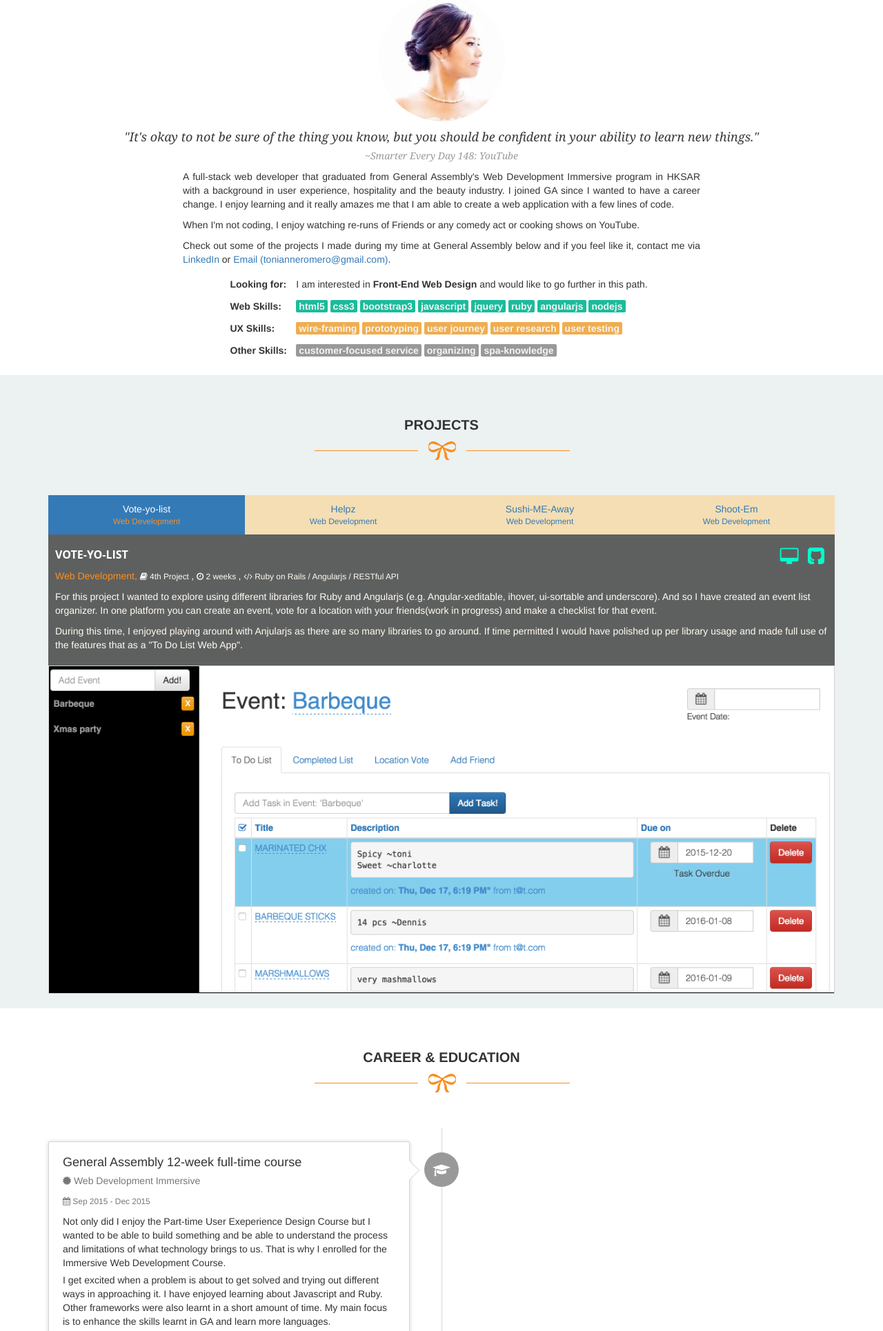
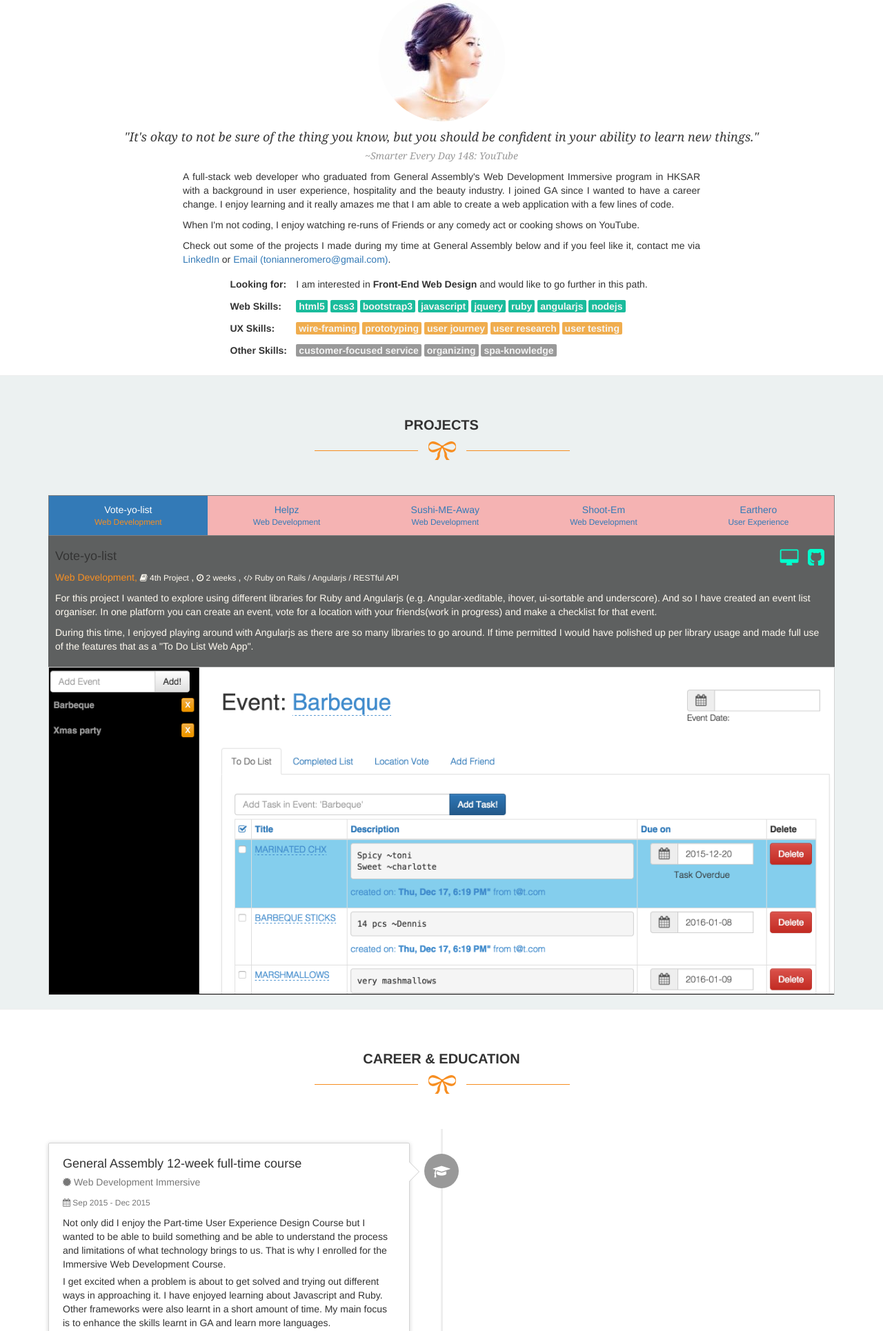
Before and after one commit to tonianner/tonianner.github.io, a PHP site: page / in a window 1280 px wide. Shown: the part 858-2788 px from the top of the page at 69% size. Run offline with PHP 8.4, Linux system fonts and the light colour scheme; grey boxes labelled with a size stand in for pictures from a placeholder-image service; some libraries are stand-ins or nearby versions.

Commit message:
changed color of carousell

```diff
--- a/assets/css/main.css
+++ b/assets/css/main.css
@@ -54,7 +54,8 @@ nav,
   display:block;
 }
 #myCarousel .nav {
-  background: wheat;
+  background: #F5B3B3;
+  border: 1px solid grey;
 }
 #myCarousel .nav a {
   border-radius:0px;
--- a/home.html
+++ b/home.html
@@ -100,7 +100,7 @@ http://www.templatemo.com/free-website-templates/417-grill
       </center>
 
       <article class="container col-sm-8 col-sm-offset-2 text-justify">
-        <p>A full-stack web developer that graduated from General Assembly's Web Development Immersive program in HKSAR with a background in user experience, hospitality and the beauty industry. I joined GA since I wanted to have a career change. I enjoy learning and it really amazes me that I am able to create a web application with a few lines of code.</p>
+        <p>A full-stack web developer who graduated from General Assembly's Web Development Immersive program in HKSAR with a background in user experience, hospitality and the beauty industry. I joined GA since I wanted to have a career change. I enjoy learning and it really amazes me that I am able to create a web application with a few lines of code.</p>
 
         <p>When I'm not coding, I enjoy watching re-runs of Friends or any comedy act or cooking shows on YouTube.</p>
 
@@ -174,7 +174,7 @@ http://www.templatemo.com/free-website-templates/417-grill
           <li data-target="#myCarousel" data-slide-to="1"><a href="#">Helpz<small>Web Development</small></a></li>
           <li data-target="#myCarousel" data-slide-to="2"><a href="#">Sushi-ME-Away<small>Web Development</small></a></li>
           <li data-target="#myCarousel" data-slide-to="3"><a href="#">Shoot-Em<small>Web Development</small></a></li>
-          <!-- <li data-target="#myCarousel" data-slide-to="4"><a href="#">Earthero<small>User Experience</small></a></li> -->
+          <li data-target="#myCarousel" data-slide-to="4"><a href="#">Earthero<small>User Experience</small></a></li>
         </ul>
         <!-- Wrapper for slides -->
         <div class="carousel-inner">
@@ -184,12 +184,12 @@ http://www.templatemo.com/free-website-templates/417-grill
               <div class="content-caption">
                 <a href="https://github.com/tonianner/vote-yo-list.git" target="_blank"><i class="fa fa-github-square pull-right"></i></a>
                 <a href="https://vote-yo-list.herokuapp.com/#/" target="_blank"><i class="fa fa-desktop pull-right"></i></a>
-                <h4><a href="single-post.html">Vote-yo-list</a></h4>
+                <h4>Vote-yo-list</h4>
                 <p><span>Web Development,  </span>
                 <small><i class="fa fa-book"></i> 4th Project </small>,  <small><i class="fa fa-clock-o"></i> 2 weeks </small>,  <small><i class="fa fa-code"></i> Ruby on Rails / Angularjs / RESTful API </small></p>
               </div>
-              <p>For this project I wanted to explore using different libraries for Ruby and Angularjs (e.g. Angular-xeditable, ihover, ui-sortable and underscore). And so I have created an event list organizer. In one platform you can create an event, vote for a location with your friends(work in progress) and make a checklist for that event.</p>
-              <p>During this time, I enjoyed playing around with Anjularjs as there are so many libraries to go around. If time permitted I would have polished up per library usage and made full use of the features that as a "To Do List Web App".</p>
+              <p>For this project I wanted to explore using different libraries for Ruby and Angularjs (e.g. Angular-xeditable, ihover, ui-sortable and underscore). And so I have created an event list organiser. In one platform you can create an event, vote for a location with your friends(work in progress) and make a checklist for that event.</p>
+              <p>During this time, I enjoyed playing around with Angularjs as there are so many libraries to go around. If time permitted I would have polished up per library usage and made full use of the features that as a "To Do List Web App".</p>
             </div>
             <img class="img-responsive" src="assets/images/vote-yo-list.png">
           </div><!-- End Item -->
@@ -199,11 +199,11 @@ http://www.templatemo.com/free-website-templates/417-grill
               <div class="content-caption">
                 <a href="https://github.com/tonianner/helpz.git" target="_blank"><i class="fa fa-github-square pull-right"></i></a>
                 <a href="https://super-helpz.herokuapp.com/" target="_blank"><i class="fa fa-desktop pull-right"></i></a>
-                <h4><a href="single-post.html">Helpz</a></h4>
+                <h4>Helpz</h4>
                 <p><span>Web Development,  </span>
                 <small><i class="fa fa-book"></i> 3rd Project </small>,  <small><i class="fa fa-clock-o"></i> 1 week </small>,  <small><i class="fa fa-code"></i> Nodejs / Mongo / Express / RESTful API</small></p>
               </div>
-              <p>Helpz is a place where people who love what they do helpz you get things done at an unbeatable value. I was inspired by fiverr.com for this project, so this is a super scalled down idea. We focused more on using Ajax to get information from the API. The site is still a work in progress as I didn't expect to take so much time in getting the API routes in the right way since this was the first time RESTful was introduced to us.</p>
+              <p>Helpz is a place where people who love what they do helpz you get things done at an unbeatable value. I was inspired by fiverr.com for this project, so this is a super scaled down idea. We focused more on using Ajax to get information from the API. The site is still a work in progress as I didn't expect to take so much time in getting the API routes in the right way since this was the first time RESTful was introduced to us.</p>
             </div>
             <img class="img-responsive" src="assets/images/helpz.png">
           </div><!-- End Item -->
@@ -229,28 +229,30 @@ http://www.templatemo.com/free-website-templates/417-grill
               <div class="content-caption">
                 <a href="https://github.com/tonianner/shoot-Em.git" target="_blank"><i class="fa fa-github-square pull-right"></i></a>
                 <a href="http://wdi-hk-9.github.io/shoot-Em/" target="_blank"><i class="fa fa-desktop pull-right"></i></a>
-                <h4><a href="single-post.html">Shoot-Em</a></h4>
+                <h4>Shoot-Em</h4>
                 <p><span>Web Development,  </span>
                 <small><i class="fa fa-book"></i> 1st Project </small>,  <small><i class="fa fa-clock-o"></i> 1 week </small>,  <small><i class="fa fa-code"></i> JavaScipt / jQuery</small></p>
               </div>
-              <p>For the 1st project, I decided to create a web-based 2D Shooting Game created purely using jQuery, javascript, HTML and CSS. I learned how to use jQuery animation and how each element is positioned on the screen. This was really an awsome project since while testing the game, I get to relieve my stress by trying to shoot the targets. Also, since this was the 1st ever project, it was a great relief to get a bullet out just by pressing a key on the keyboard which can move on the screen to hit a target and disaper.</p>
+              <p>For the 1st project, I decided to create a web-based 2D Shooting Game created purely using jQuery, javascript, HTML and CSS. I learned how to use jQuery animation and how each element is positioned on the screen. This was really an awesome project since while testing the game, I get to relieve my stress by trying to shoot the targets. Also, since this was the 1st ever project, it was a great relief to get a bullet out just by pressing a key on the keyboard which can move on the screen to hit a target and disappear.</p>
             </div>
             <img class="img-responsive" src="assets/images/shoot-em.png">
           </div><!-- End Item -->
 
-<!--          <div class="item">
+          <div class="item">
             <div class="caption">
               <div class="content-caption">
-                <a href="" target="_blank"><i class="fa fa-github-square pull-right"></i></a>
-                <a href="" target="_blank"><i class="fa fa-desktop pull-right"></i></a>
-                <h4><a href="single-post.html">Earthero</a></h4>
+                <a href="" target="_blank"><i class="fa fa-info-circle pull-right"></i></a>
+                <a href="https://invis.io/FS5I70D4T" target="_blank"><i class="fa fa-desktop pull-right"></i></a>
+                <h4>Earthero</h4>
                 <span>User Experience</span>
               </div>
               <p>Insert Summary plus update link</p>
             </div>
-            <img src="http://placehold.it/1200x400/dddddd/333333">
+            <div>
+              <img src="http://placehold.it/1200x400/dddddd/333333">
+            </div>
           </div>
-        </div>-->
+        </div>
 
 
       </div><!-- End Carousel -->
@@ -283,7 +285,7 @@ http://www.templatemo.com/free-website-templates/417-grill
               <p><small class="text-muted"><i class="fa fa-calendar"></i> Sep 2015 - Dec 2015 </small></p>
             </div>
             <div class="timeline-body">
-              <p>Not only did I enjoy the Part-time User Exeperience Design Course but I wanted to be able to build something and be able to understand the process and limitations of what technology brings to us. That is why I enrolled for the Immersive Web Development Course.</p>
+              <p>Not only did I enjoy the Part-time User Experience Design Course but I wanted to be able to build something and be able to understand the process and limitations of what technology brings to us. That is why I enrolled for the Immersive Web Development Course.</p>
               <p>I get excited when a problem is about to get solved and trying out different ways in approaching it. I have enjoyed learning about Javascript and Ruby. Other frameworks were also learnt in a short amount of time. My main focus is to enhance the skills learnt in GA and learn more languages.</p>
             </div>
           </div>
@@ -354,7 +356,7 @@ http://www.templatemo.com/free-website-templates/417-grill
               <p><small class="text-muted"><i class="fa fa-calendar"></i> Nov 2009 - Jul 2010 </small></p>
             </div>
             <div class="timeline-body">
-              <p>Training of new staff members and handling their Roster. Organizing Member & Staff locker usage. Ensuring Gym cleanliness. </p>
+              <p>Training of new staff members and handling their Roster. Organising Member & Staff locker usage. Ensuring Gym cleanliness. </p>
               <p>I was able to assist in the Pre-opening of Fairmont house which was the greatest achievement in my time there as it took a lot of time management to get the tasks done before the opening day.</p>
             </div>
           </div>
```
